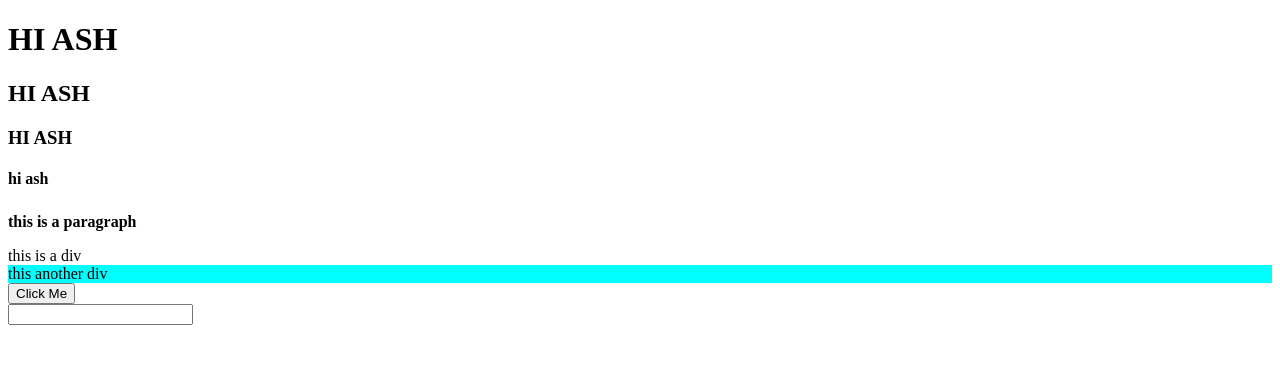
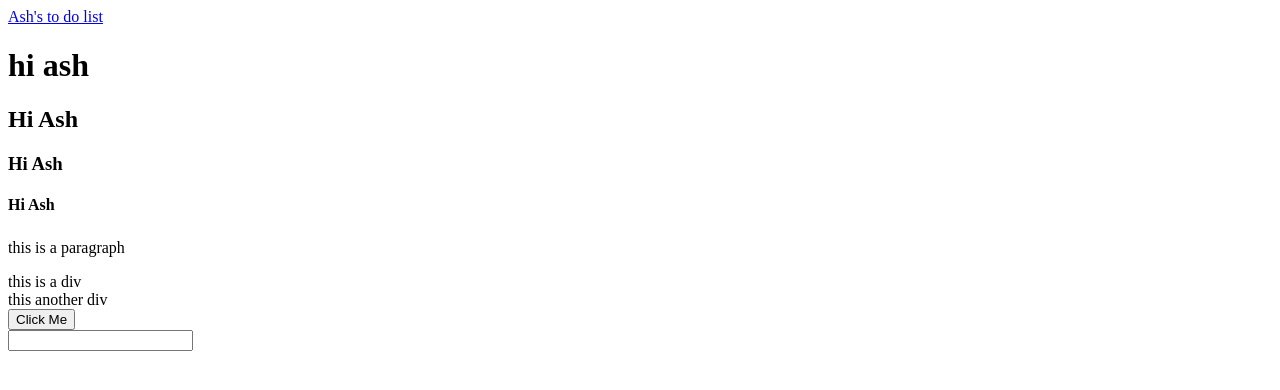
Before and after one commit to AdamBoley/plasma-snake, a plain HTML site: page index.html in a window 1280 px wide. Drawn offline with Linux system fonts and the light colour scheme.

Commit message:
add Ash's to do list

```diff
--- a/assets/css/style.css
+++ b/assets/css/style.css
@@ -1,23 +1,7 @@
-h1 {
-    text-transform: uppercase;
-}
-
-.heading {
-    text-transform: uppercase;
-}
-
-#heading {
-    text-transform: lowercase;
-}
-
-p {
-    font-weight: 900;
-}
-
-.blue {
-    background-color: aqua;
-}
-
 #button-content {
     display: none;
 }
+
+#coloured-square {
+    height: 200px;
+}
--- a/index.html
+++ b/index.html
@@ -9,6 +9,8 @@
     <title>Plasma Snake</title>
 </head>
 <body>
+    <a href="todo.html">Ash's to do list</a>
+
     <h1>hi ash</h1>
     <h2 class="heading">Hi Ash</h2>
     <h3 class="heading">Hi Ash</h3>
```
Also changed, not shown: todo.html (added, +24 -0 lines).
